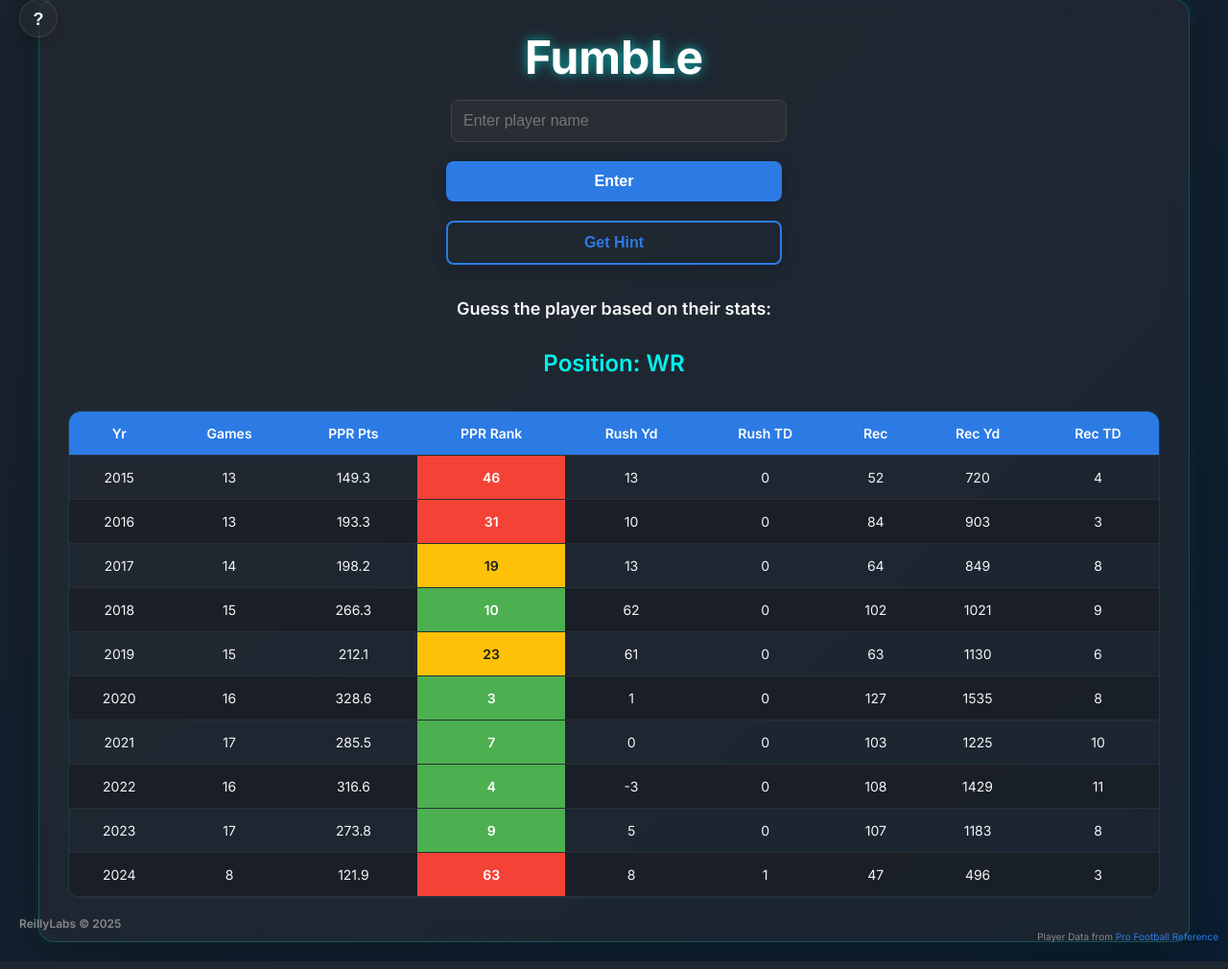
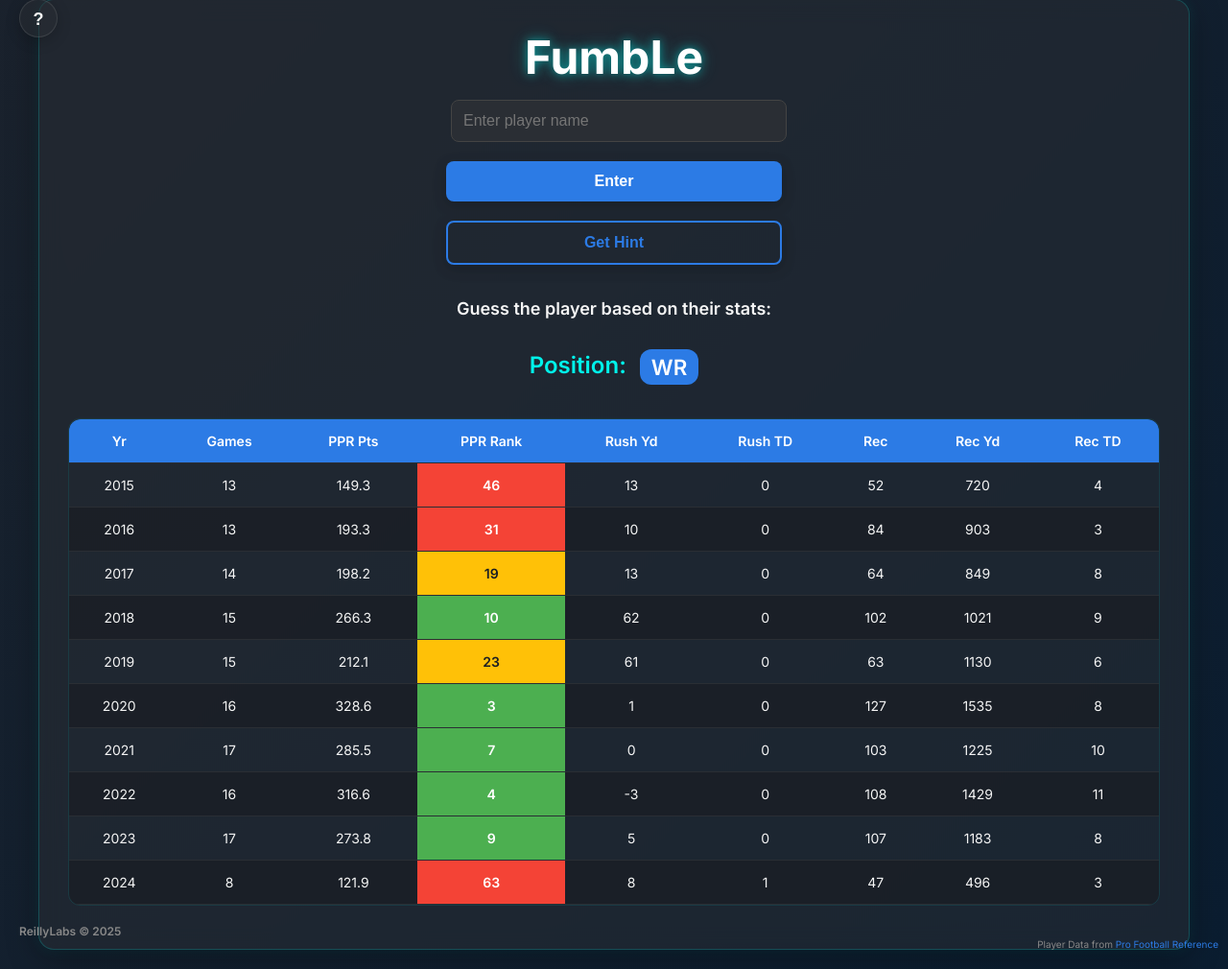
Before and after one commit to blakereilly/nfl-trivia, a Flask app: page /game in a window 1280 px wide. Shown: the part 21-1031 px from the top of the page at 96% size. Run offline with Flask 3, Linux system fonts and the light colour scheme.

Commit message:
Updated position sizing

```diff
--- a/templates/game.html
+++ b/templates/game.html
@@ -48,6 +48,17 @@
         #playerPosition {
             font-size: 1.5rem; color: #00f2ea; margin: 10px 0 20px 0;
             font-weight: 600;
+        }
+        /* --- ADDED THIS NEW STYLE --- */
+        .position-badge {
+            display: inline-block;
+            background-color: #2c7be5; /* Blue background */
+            color: #ffffff; /* White text */
+            padding: 5px 12px; /* Vertical and horizontal padding */
+            border-radius: 12px; /* Rounded corners */
+            font-size: 1.4rem; /* Slightly smaller font to fit well */
+            margin-left: 8px; /* Space between "Position:" and the badge */
+            vertical-align: middle; /* Aligns badge with the text */
         }
         .game-controls {
             display: flex; flex-direction: column; align-items: center; margin-bottom: 15px; width: 100%; max-width: 350px;
@@ -399,7 +410,8 @@
                     feedbackP.textContent = data.error;
                     return;
                 }
-                playerPositionP.textContent = `Position: ${data.position}`;
+                // --- MODIFIED THIS LINE ---
+                playerPositionP.innerHTML = `Position: <span class="position-badge">${data.position}</span>`;
                 renderTable(data.stats);
                 feedbackP.textContent = "Guess the player based on their stats:";
                 guessInput.value = "";
```
